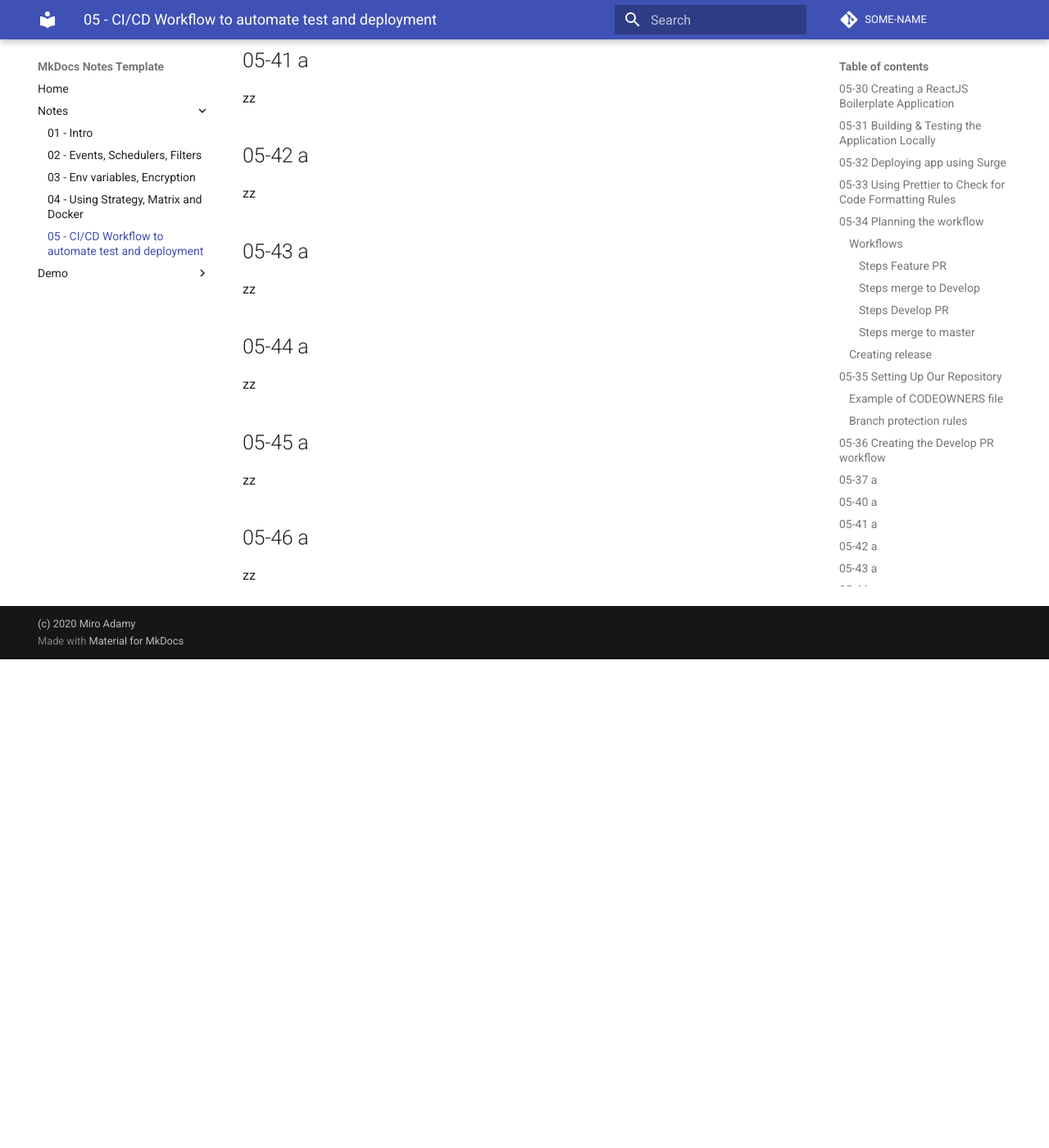
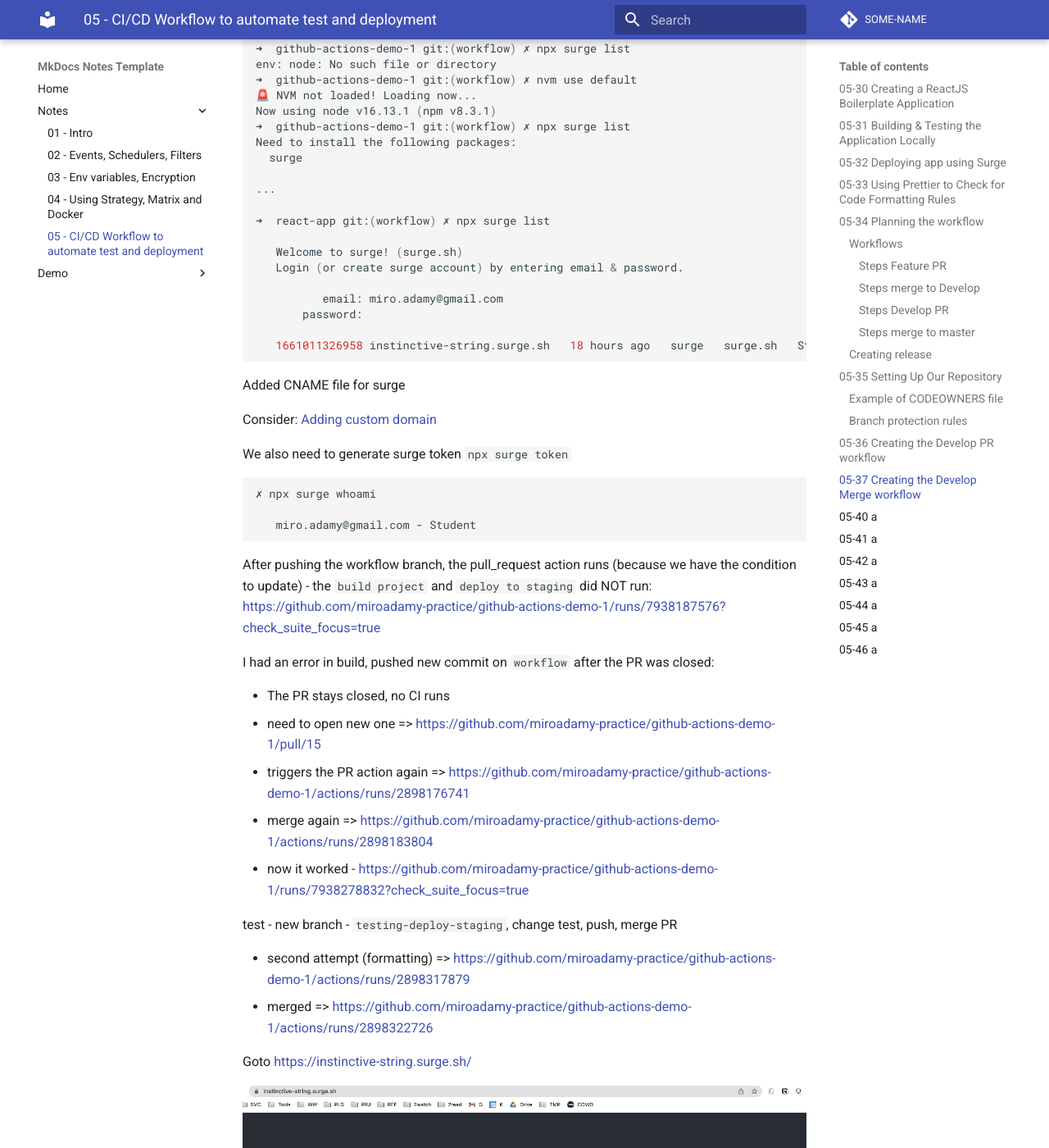
Before and after one commit to miroadamy-practice/notes-github-actions, an MkDocs documentation site: the page built from docs/section-05.md, in a window 1280 px wide and 1400 px high, scrolled down 11214 px. Shown: the whole window at 82% size. Built offline with MkDocs 1.6.1 and Material for MkDocs 9.7.7, drawn with Linux system fonts in a browser that asks for light colours; comment, search, counter and statistics services are not loaded; before the commit the page ends 12018 px from its top, so only the background shows below that; some of the changed text lies outside the part shown.

Commit message:
Done 05-37

````diff
--- a/docs/section-05.md
+++ b/docs/section-05.md
@@ -514,9 +514,71 @@ jobs:
 
 Started to use local VS-Code to save gitpod minutes
 
-## 05-37 a
+## 05-37 Creating the Develop Merge workflow
 
-zz
+Running when the feature branch is merged to develop
+
+We can duplicate and modify => duplicate code, or use if conditions
+
+Same branch, using IF statements
+
+For surge, need to use the old domain. Use `surge list` to see the domains
+
+```sh
+➜  github-actions-demo-1 git:(workflow) ✗ npx surge list
+env: node: No such file or directory
+➜  github-actions-demo-1 git:(workflow) ✗ nvm use default
+🚨 NVM not loaded! Loading now...
+Now using node v16.13.1 (npm v8.3.1)
+➜  github-actions-demo-1 git:(workflow) ✗ npx surge list
+Need to install the following packages:
+  surge
+
+...
+
+➜  react-app git:(workflow) ✗ npx surge list
+
+   Welcome to surge! (surge.sh)
+   Login (or create surge account) by entering email & password.
+
+          email: miro.adamy@gmail.com
+       password:
+
+   1661011326958 instinctive-string.surge.sh   18 hours ago   surge   surge.sh   Standard
+
+```
+
+Added CNAME file for surge
+
+Consider: [Adding custom domain](https://surge.sh/help/adding-a-custom-domain)
+
+We also need to generate surge token `npx surge token`
+
+```sh
+✗ npx surge whoami
+
+   miro.adamy@gmail.com - Student
+```
+
+After pushing the workflow branch, the pull_request action runs (because we have the condition to update) - the `build project` and `deploy to staging` did NOT
+run: <https://github.com/miroadamy-practice/github-actions-demo-1/runs/7938187576?check_suite_focus=true>
+
+I had an error in build, pushed new commit on `workflow` after the PR was closed:
+
+* The PR stays closed, no CI runs
+* need to open new one => <https://github.com/miroadamy-practice/github-actions-demo-1/pull/15>
+* triggers the PR action again => <https://github.com/miroadamy-practice/github-actions-demo-1/actions/runs/2898176741>
+* merge again => <https://github.com/miroadamy-practice/github-actions-demo-1/actions/runs/2898183804>
+* now it worked - <https://github.com/miroadamy-practice/github-actions-demo-1/runs/7938278832?check_suite_focus=true>
+
+test - new branch - `testing-deploy-staging`, change test, push, merge PR
+
+* second attempt (formatting) => <https://github.com/miroadamy-practice/github-actions-demo-1/actions/runs/2898317879>
+* merged => <https://github.com/miroadamy-practice/github-actions-demo-1/actions/runs/2898322726>
+
+Goto https://instinctive-string.surge.sh/
+
+![changed](./img/changed-app-1.png)
 
 ## 05-40 a
 
````
Also changed, not shown: docs/img/changed-app-1.png (added).
